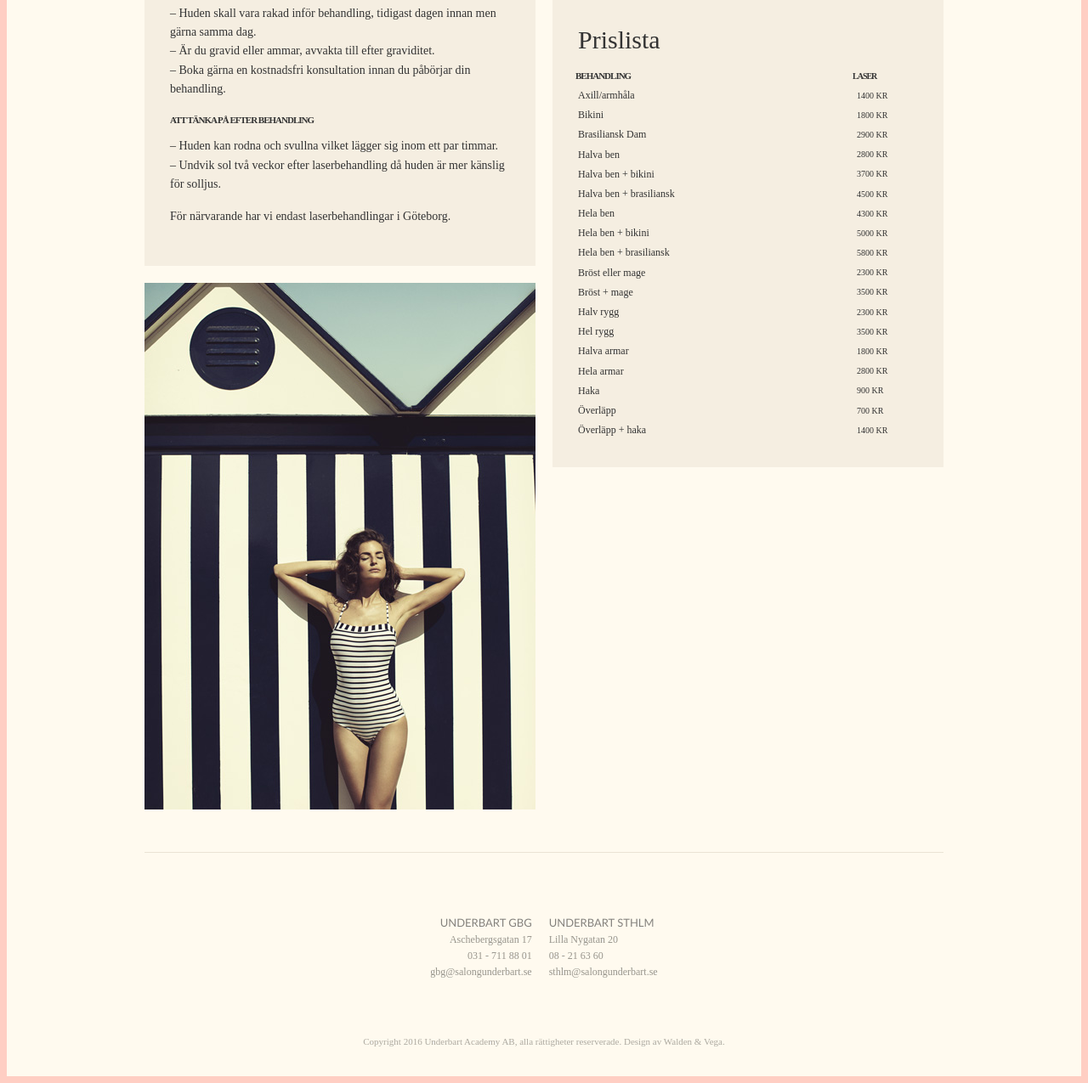
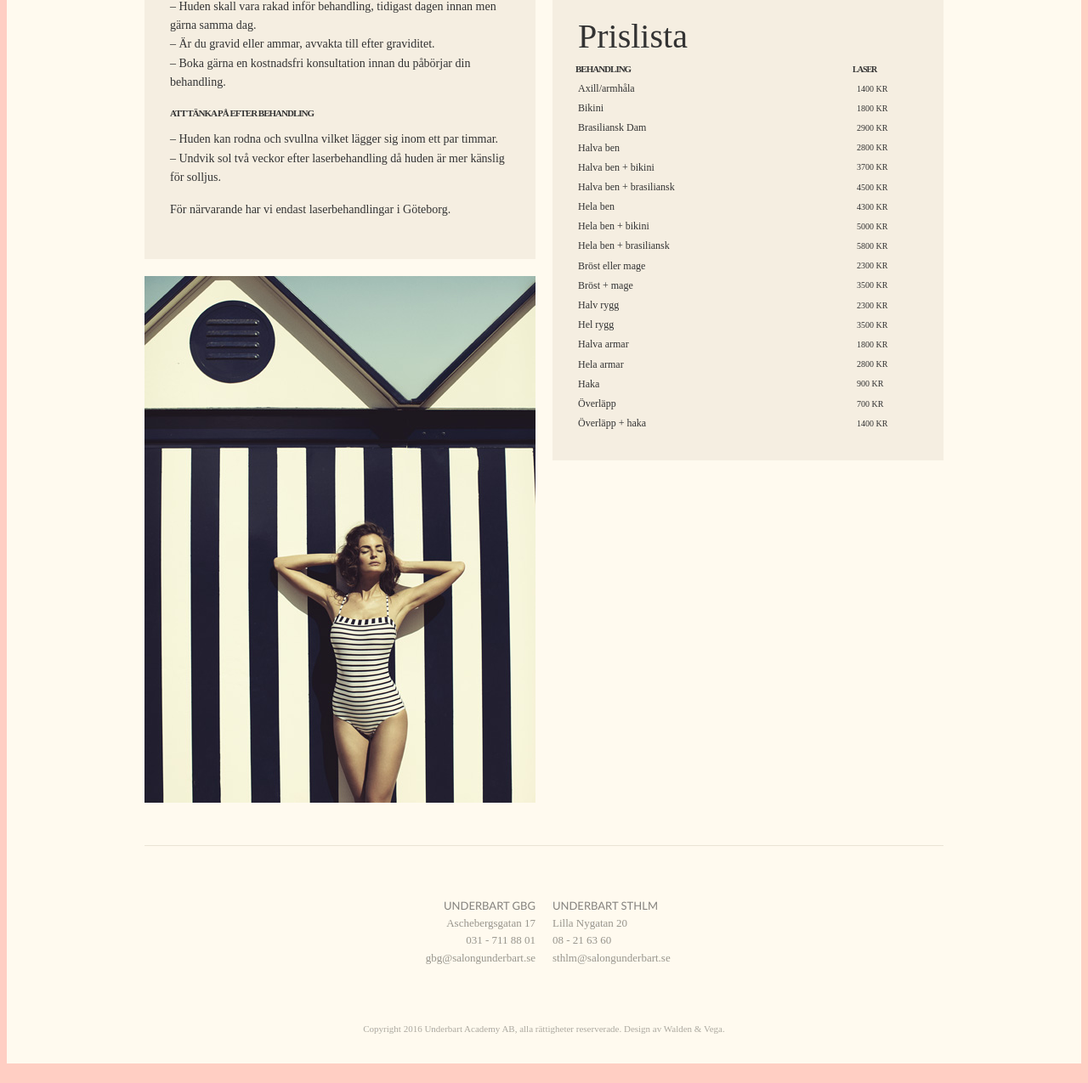
Before and after one commit to salongunderbart/salongunderbart, a website: page app/laser.html in a window 1280 px wide. Shown: the part 830-2105 px from the top of the page at 85% size. Drawn offline with nearby package versions, Linux system fonts and the light colour scheme; files that its build step writes are made by us from their sources.

Commit message:
misc changes

```diff
--- a/app/css/main.scss
+++ b/app/css/main.scss
@@ -273,8 +273,9 @@ ul {
     margin-top: 0;
     margin-bottom: 10px;
     font-family: "Ment";
-    font-size: 30px;
+    font-size: 40px;
     font-weight: 500;
+    line-height: 1;
 }
 
 .content-box h5 {
@@ -545,7 +546,7 @@ ul {
 
 #footer {
     margin-top: 30px;
-    padding: 72px 0 15px;
+    padding: 60px 0 15px;
     border-top: 1px solid #ddd4c5;
     text-align: center;
     opacity: 0.6;
@@ -557,6 +558,10 @@ ul {
 
 #footer .contact {
     text-align: left;
+}
+
+#footer .contact > div {
+    width: 160px;
 }
 
 #footer .contact > div:first-child {
@@ -578,7 +583,7 @@ ul {
 }
 
 #footer p {
-    font-size: 12px;
+    font-size: 13px;
     color: #53524b
 }
 
--- a/app/laser.html
+++ b/app/laser.html
@@ -208,13 +208,13 @@
                     <div class="contact row">
                         <div>
                             <h4>Underbart Gbg</h4>
-                            <p><a href="https://www.google.com/maps/dir//57.696945,+11.970432/" target="_blank">Aschebergsgatan 17</a></p>
+                            <p><a href="https://goo.gl/maps/Y8GzaQ17rax" target="_blank">Aschebergsgatan 17</a></p>
                             <p>031 - 711 88 01</p>
                             <p><a href="mailto:gbg@salongunderbart.se" class="mail">gbg@salongunderbart.se</a></p>
                         </div>
                         <div>
                             <h4>Underbart Sthlm</h4>
-                            <p><a href="https://www.google.com/maps/dir//57.696945,+11.970432/" target="_blank">Lilla Nygatan 20</a></p>
+                            <p><a href="https://goo.gl/maps/wbj8GN51KMU2" target="_blank">Lilla Nygatan 20</a></p>
                             <p>08 - 21 63 60</p>
                             <p><a href="mailto:sthlm@salongunderbart.se" class="mail">sthlm@salongunderbart.se</a></p>
                         </div>
```
Also changed, not shown: app/404.html (+2 -2 lines), app/goteborg.html (+3 -3 lines), app/index.html (+2 -2 lines), app/om-oss.html (+2 -2 lines), app/stockholm.html (+3 -3 lines), app/vaxning.html (+2 -2 lines), app/img/mapicon-gbg.png.
